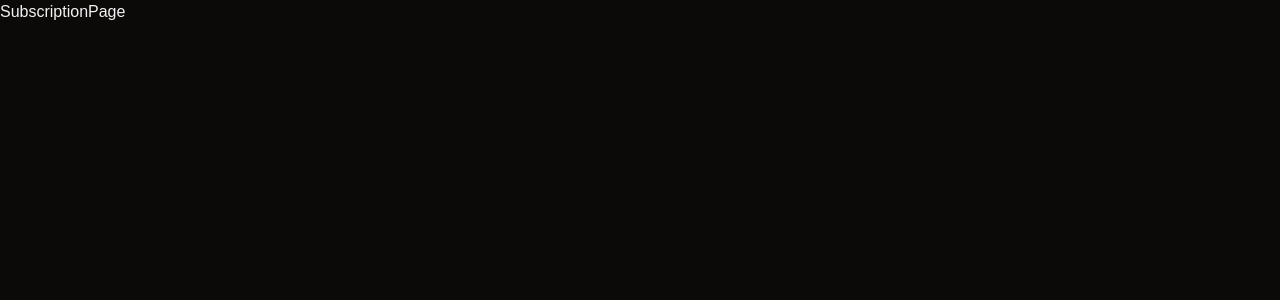
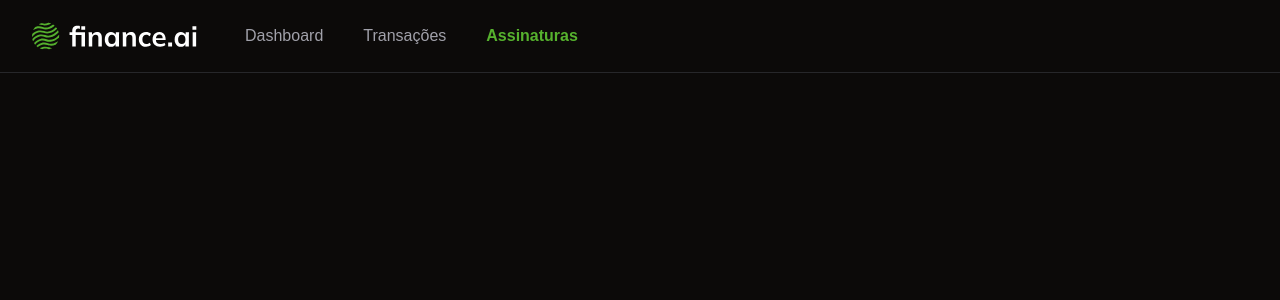
Before and after one commit to Dionn-AP/ai-finance, a Next.js app: page /subscription in a window 1280 px wide. Shown: the top 300 px of the page. Built offline with nearby package versions, Linux system fonts and the light colour scheme.

Commit message:
feat: add navbar component

```diff
--- /dev/null
+++ b/app/_components/navbar.tsx
@@ -0,0 +1,53 @@
+"use client";
+
+import { UserButton } from "@clerk/nextjs";
+import Image from "next/image";
+import Link from "next/link";
+import { usePathname } from "next/navigation";
+
+const NavBar = () => {
+  const pathname = usePathname();
+
+  return (
+    <nav className="flex justify-between border-b border-solid px-8 py-4">
+      {/* ESQUERDA */}
+      <div className="flex items-center gap-10">
+        <Image src="/logo.svg" width={173} height={39} alt="Logo AI Finance" />
+        <Link
+          href="/"
+          className={
+            pathname === "/"
+              ? "font-bold text-primary"
+              : "text-muted-foreground"
+          }
+        >
+          Dashboard
+        </Link>
+        <Link
+          href="/transaction"
+          className={
+            pathname === "/transaction"
+              ? "font-bold text-primary"
+              : "text-muted-foreground"
+          }
+        >
+          Transações
+        </Link>
+        <Link
+          href="/subscription"
+          className={
+            pathname === "/subscription"
+              ? "font-bold text-primary"
+              : "text-muted-foreground"
+          }
+        >
+          Assinaturas
+        </Link>
+      </div>
+      {/* DIREITA */}
+      <UserButton showName />
+    </nav>
+  );
+};
+
+export default NavBar;
--- a/app/login/page.tsx
+++ b/app/login/page.tsx
@@ -18,7 +18,7 @@
 
       <div className="mx-auto flex h-full max-w-[550px] flex-col justify-center p-8">
         <Image
-          src="/logo.png"
+          src="/logo.svg"
           alt="Finance AI"
           width={173}
           height={39}
--- a/app/page.tsx
+++ b/app/page.tsx
@@ -1,6 +1,6 @@
 import { auth } from "@clerk/nextjs/server";
 import { redirect } from "next/navigation";
-import { UserButton } from "@clerk/nextjs";
+import NavBar from "./_components/navbar";
 
 const HomePage = async () => {
   const { userId } = await auth();
@@ -8,11 +8,7 @@
   if (!userId) {
     redirect("/login");
   }
-  return (
-    <div className="flex h-full items-center justify-center">
-      <UserButton showName />
-    </div>
-  );
+  return <NavBar />;
 };
 
 export default HomePage;
--- a/app/subscription/page.tsx
+++ b/app/subscription/page.tsx
@@ -1,5 +1,7 @@
+import NavBar from "../_components/navbar";
+
 const SubscriptionPage = () => {
-  return <h1>SubscriptionPage</h1>;
+  return <NavBar />;
 };
 
 export default SubscriptionPage;
--- a/app/transaction/page.tsx
+++ b/app/transaction/page.tsx
@@ -2,10 +2,13 @@
 import { DataTable } from "../_components/ui/data-table";
 import { transactionsColumns } from "./_columns/index";
 import AddTransactionButton from "../_components/add-transaction-button";
+import NavBar from "../_components/navbar";
 
 const TransactionPage = async () => {
   const transactions = await db.transaction.findMany({});
   return (
+    <>
+      <NavBar />
       <div className="space-y-6 p-6">
         <div className="flex w-full items-center justify-between p-6">
           <h1 className="text-2xl font-bold">Transações</h1>
@@ -16,6 +19,7 @@
           data={JSON.parse(JSON.stringify(transactions))}
         />
       </div>
+    </>
   );
 };
 
```
Also changed, not shown: public/logo.svg (added). Lines whose indentation alone changed are shown as unchanged.
